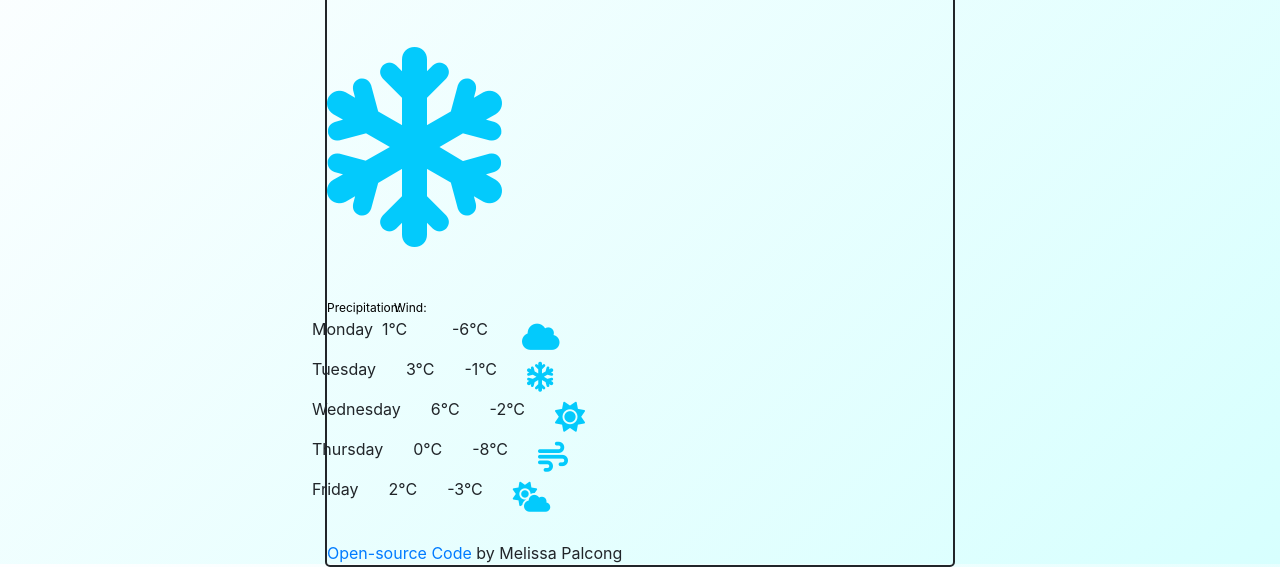
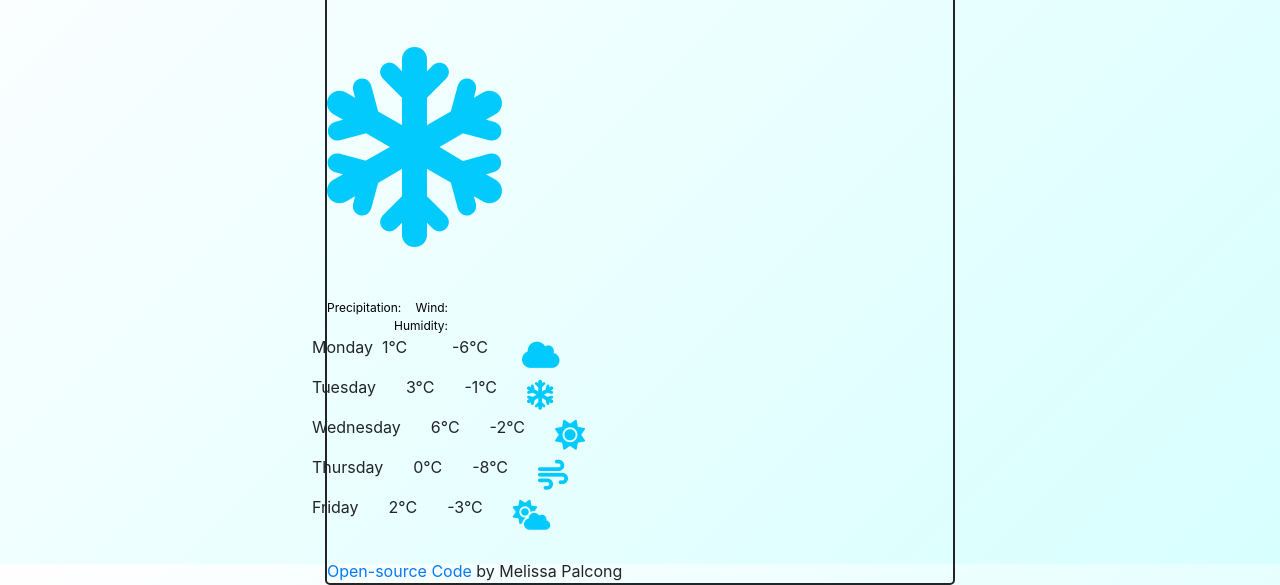
Before and after one commit to melcong/vscode, a plain HTML site: page index.html in a window 1280 px wide. Shown: the part 236-821 px from the top of the page. Drawn offline with nearby package versions, Linux system fonts and the light colour scheme.

Commit message:
Update index.html

```diff
--- a/index.html
+++ b/index.html
@@ -59,6 +59,10 @@
                 </div>
                 <div class="weather-details">
                     Wind: <span id="wind-speed"></span>
+                    <div class="weather-details">
+                    Humidity:
+
+                    </div>
                 </div>
 
         </div>
```
